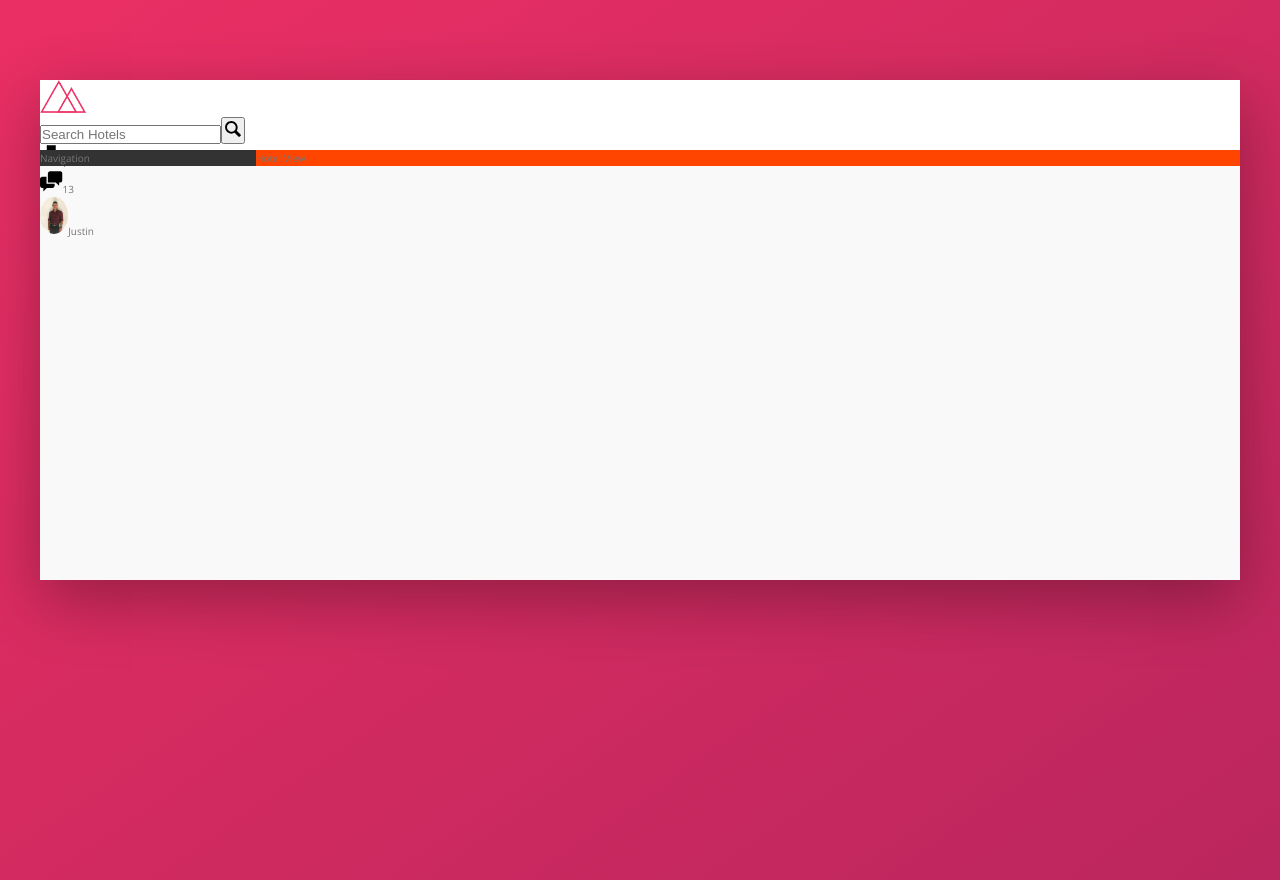
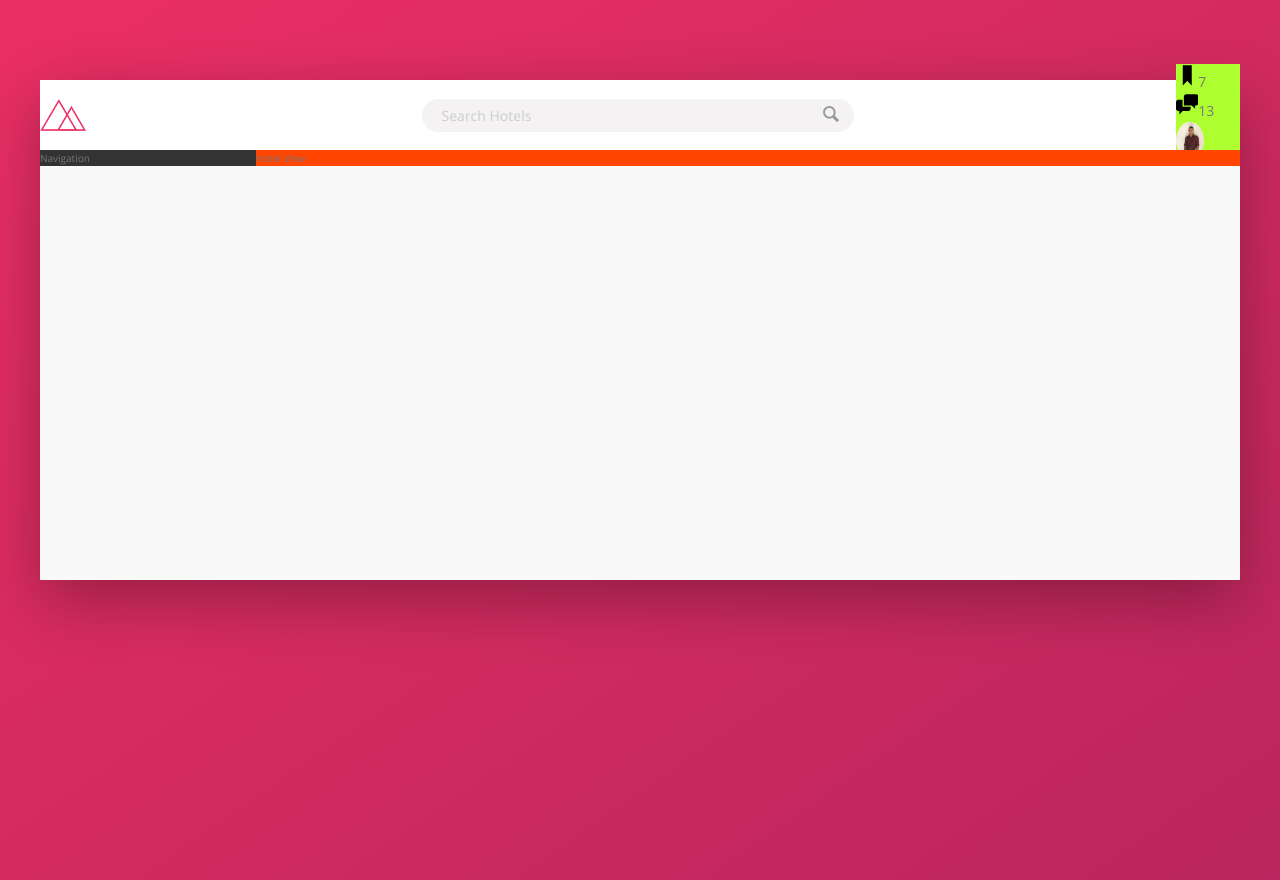
Before and after one commit to Justin-Singh125125/react-trillo-project-flexbox, a React (Create React App) app: page / in a window 1280 px wide. Built offline with nearby package versions, Linux system fonts and the light colour scheme.

Commit message:
Building the Header - Part 2

```diff
--- a/src/abstracts/variables.scss
+++ b/src/abstracts/variables.scss
@@ -8,6 +8,8 @@ $color-grey-light-2: #f4f2f2;
 $color-grey-light-3: #f0eeee;
 $color-grey-light-4: #ccc;
 
-$color-grey-dark1: #333;
+$color-grey-dark-1: #333;
 $color-grey-dark-2: #777;
 $color-grey-dark-3: #999;
+
+$shadow-dark: 0 2rem 6rem rgba(0,0,0,.3);
--- a/src/base/base.scss
+++ b/src/base/base.scss
@@ -1,19 +1,3 @@
-:root{
-    --color-primary:#eb2f64;
-    --color-primary-light:#FF3366;
-    --color-primary-dark:#BA265D;
-
-    --color-grey-light-1: #faf9f9;
-    --color-grey-light-2: #f4f2f2;
-    --color-grey-light-3: #f0eeee;
-    --color-grey-light-4: #ccc;
-
-    --color-grey-dark-1: #333;
-    --color-grey-dark-2: #777;
-    --color-grey-dark-3: #999;
-
-    --shadow-dark: 0 2rem 6rem rgba(0,0,0,.3);
-}
 
 *{
     margin: 0;
@@ -39,8 +23,8 @@ body{
     font-family: 'Open sans', sans-serif;
     font-weight: 400;
     line-height: 1.6;
-    color: var(--color-grey-dark-2);
-    background-image: linear-gradient(to right bottom, var(--color-primary), var(--color-primary-dark));
+    color: $color-grey-dark-2;
+    background-image: linear-gradient(to right bottom, $color-primary, $color-primary-dark);
     background-size: cover;
     background-repeat: no-repeat;
     min-height: 100vh;
--- a/src/layout/Container/styles.scss
+++ b/src/layout/Container/styles.scss
@@ -1,8 +1,7 @@
 .container{
     max-width: 120rem;
     margin: 8rem auto;
-    background-color: var(--color-grey-light-1);
-    box-shadow: var(--shadow-dark);
-
+    background-color: $color-grey-light-1;
+    box-shadow: $shadow-dark;
     min-height: 50rem;
 }
--- a/src/layout/Header/styles.scss
+++ b/src/layout/Header/styles.scss
@@ -1,5 +1,9 @@
 .header{
+    font-size: 1.4rem;
     height: 7rem;
     background-color: #fff;
-    border-bottom: var(--color-grey-light-2);
+    border-bottom: $color-grey-dark-2;
+    display: flex;
+    justify-content: space-between;
+    align-items: center;
 }
--- a/src/layout/Sidebar/styles.scss
+++ b/src/layout/Sidebar/styles.scss
@@ -1,5 +1,5 @@
 .sidebar{
-    background-color: var(--color-grey-dark-1);
+    background-color: $color-grey-dark-1;
     //grow false, shrink false, width 18%
     flex: 0 0 18%;
 }
--- a/src/main-components/SearchBar/styles.scss
+++ b/src/main-components/SearchBar/styles.scss
@@ -1,14 +1,57 @@
 //main-component search
 .search{
+
+    flex: 0 0 40%;
+
+    display: flex;
+    align-items: center;
+    justify-content: center;
+
+    //input tags don't inhert base fonts,colors,etc
     &__input{
+        font-family: inherit;
+        font-size: inherit;
+        color:inherit;
+        background-color: $color-grey-light-2;
+        border:none;
+        padding: .7rem 2rem;
+        border-radius: 100px;
+        width: 90%;
+        margin-right: -3.25rem;
+        transition: all .2s;
 
+        &:focus{
+            width: 100%;
+            outline: none;
+            background-color: $color-grey-light-3;
+        }
+        &::-webkit-input-placeholder{
+            font-weight: 100;
+            color: $color-grey-light-4;
+        }
+    }
+
+    &__input:focus + &__button{
+        background-color: $color-grey-light-3;
     }
     &__button{
+        border: none;
+        background-color: $color-grey-light-2;
+
+        &:focus{
+            outline: none;
+
+        }
+        &:active{
+            transform: translateY(2px);
+        }
+
 
     }
     //since it is an svg, we style it by width and height
     &__icon{
         height: 2rem;
         width: 2rem;
+        fill: $color-grey-dark-3;
     }
 }
--- a/src/main-components/UserNavbar/styles.scss
+++ b/src/main-components/UserNavbar/styles.scss
@@ -1,5 +1,7 @@
 //main-component user navbar
 .user-nav{
+
+    background-color: greenyellow;
     &__icon-box{
 
     }
```
